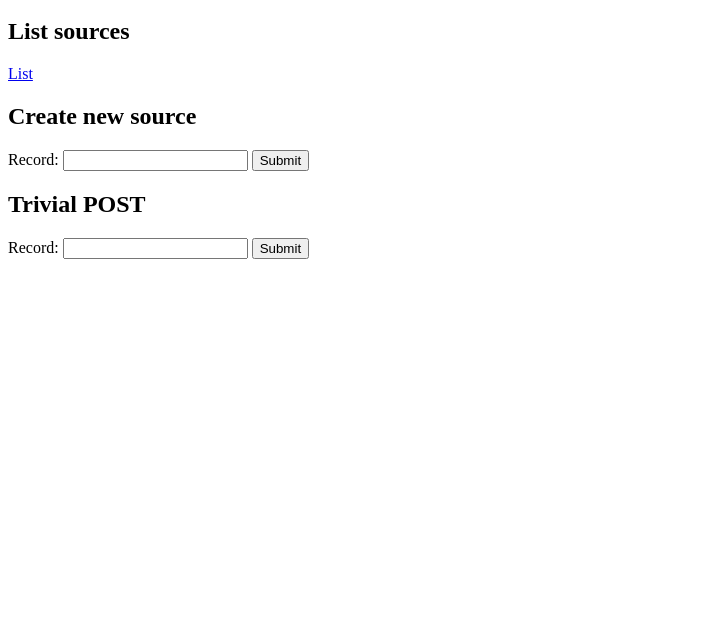
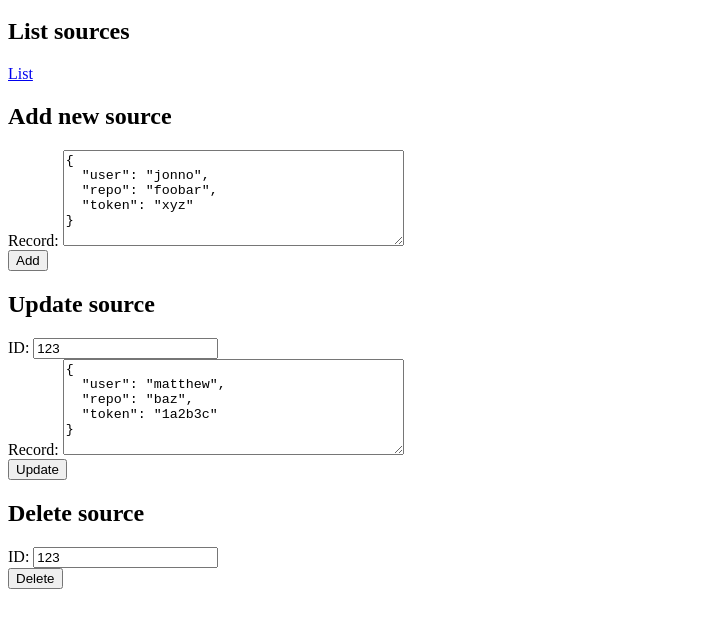
Before and after one commit to MikeTaylor/mod-app-manager, a website: page etc/htdocs/form.html in a window 1280 px wide. Shown: the part 48-676 px from the top of the page, without its empty margins (0-710 px from the left). Drawn offline with Linux system fonts and the light colour scheme.

Commit message:
Completed form to exercise CRUD endpoints

```diff
--- a/etc/htdocs/form.html
+++ b/etc/htdocs/form.html
@@ -1,6 +1,34 @@
 <html>
   <head>
     <title>Simple forms for mod-app-store sources CRUD</title>
+    <script>
+      function submitPost() {
+	var record = document.getElementById('postRecord').value;
+        var xhr = new XMLHttpRequest();
+        xhr.open('POST', '/app-store/config/sources', true);
+        xhr.setRequestHeader('Content-Type', 'application/json; charset=UTF-8');
+        xhr.send(record);
+      }
+
+      function submitPut() {
+	var id = document.getElementById('putId').value;
+	var record = document.getElementById('putRecord').value;
+        var xhr = new XMLHttpRequest();
+        xhr.open('PUT', '/app-store/config/sources/' + id, true);
+        xhr.setRequestHeader('Content-Type', 'application/json; charset=UTF-8');
+        console.log('submitting PUT');
+        xhr.send(record);
+      }
+
+      function submitDelete() {
+	var id = document.getElementById('deleteId').value;
+        var xhr = new XMLHttpRequest();
+        xhr.open('DELETE', '/app-store/config/sources/' + id, true);
+        xhr.setRequestHeader('Content-Type', 'application/json; charset=UTF-8');
+        console.log('submitting DELETE');
+        xhr.send();
+      }
+    </script>
   </head>
   <body>
     <h1>Simple forms for mod-app-store sources CRUD</h1>
@@ -8,16 +36,43 @@
     <h2>List sources</h2>
     <a href="/app-store/config/sources">List</a>
 
-    <h2>Create new source</h2>
+    <h2>Add new source</h2>
     <form action="/app-store/config/sources" method="POST">
-      Record: <input type="text" name="record">
-      <input type="submit" value="Submit">
+      Record:
+      <textarea id="postRecord" rows="6" cols="40">
+{
+  "user": "jonno",
+  "repo": "foobar",
+  "token": "xyz"
+}
+      </textarea>
+      <br />
+      <button type="button" onclick="submitPost()">Add</button>
     </form>
 
-    <h2>Trivial POST</h2>
-    <form action="http://localhost:3000/" method="POST">
-      Record: <input type="text" name="record">
-      <input type="submit" value="Submit">
+    <h2>Update source</h2>
+    <form action="/app-store/config/sources" method="POST">
+      ID:
+      <input id="putId" value="123" />
+      <br />
+      Record:
+      <textarea id="putRecord" rows="6" cols="40">
+{
+  "user": "matthew",
+  "repo": "baz",
+  "token": "1a2b3c"
+}
+      </textarea>
+      <br />
+      <button type="button" onclick="submitPut()">Update</button>
+    </form>
+
+    <h2>Delete source</h2>
+    <form action="/app-store/config/sources" method="POST">
+      ID:
+      <input id="deleteId" value="123" />
+      <br />
+      <button type="button" onclick="submitDelete()">Delete</button>
     </form>
   </body>
 </html>
```
